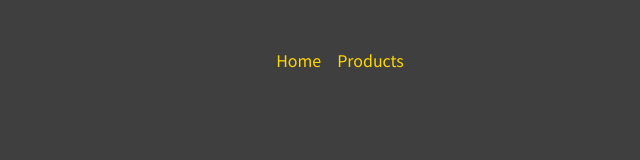
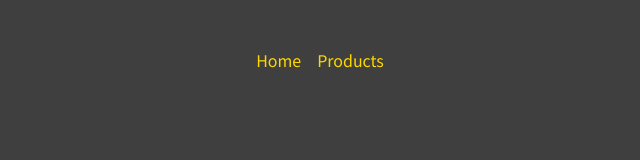
Before and after one commit to Hofass/React_router_training, a JavaScript app: page / in a window 1280 px wide. Shown: the top 160 px of the page, without its empty margins (320-960 px from the left). Built offline with nearby package versions, Linux system fonts and the light colour scheme.

Commit message:
Fixing problem with aligning items

```diff
--- a/src/components/MainNavigation.js
+++ b/src/components/MainNavigation.js
@@ -4,7 +4,7 @@ import classes from "./MainNavigation.module.css";
 function MainNavigation (){
 return (
   <header className={classes.header}>
-    <nav>
+    <nav >
       <ul className={classes.list}>
         <li><Link to="/">Home</Link></li>
         <li><Link to="/products">Products</Link></li>
--- a/src/components/MainNavigation.module.css
+++ b/src/components/MainNavigation.module.css
@@ -13,6 +13,7 @@
   gap: 1rem;
   text-decoration: none;
   list-style: none;
+  padding-left: 0;
 
 }
 
```
